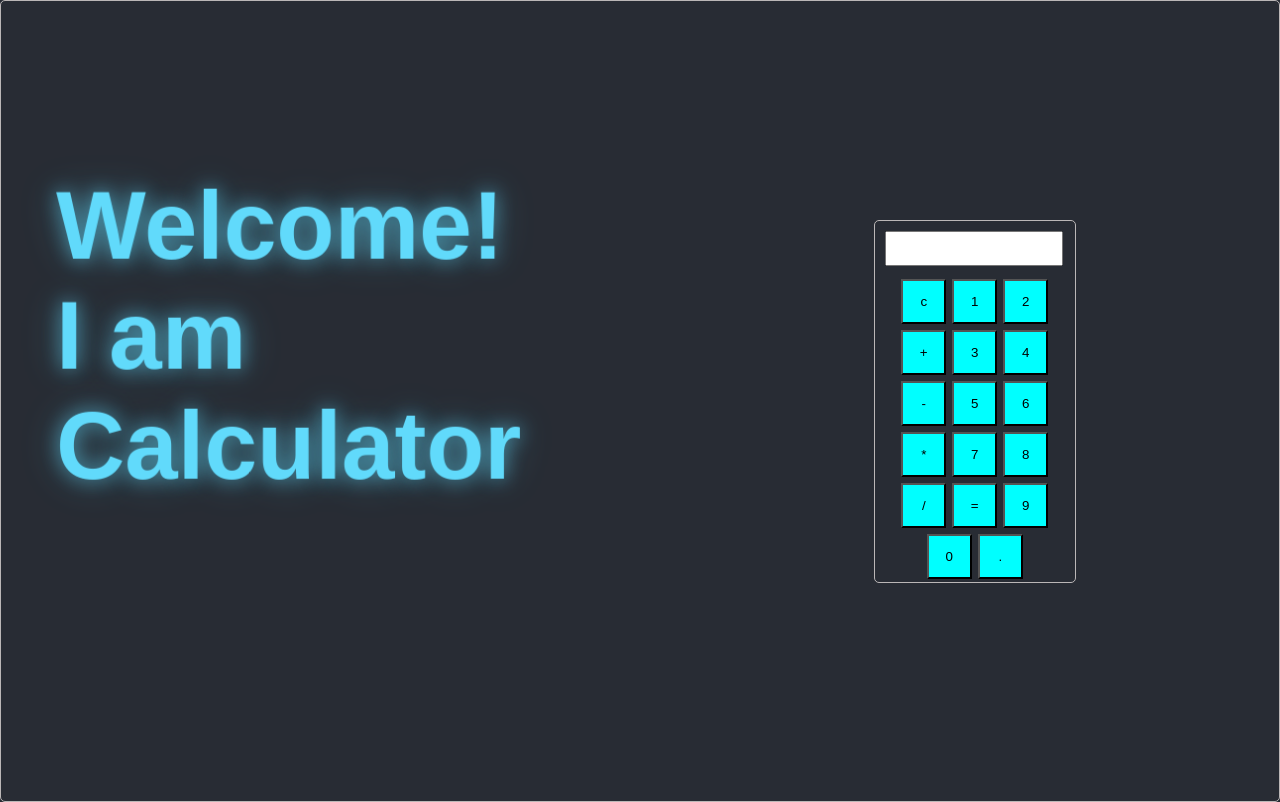
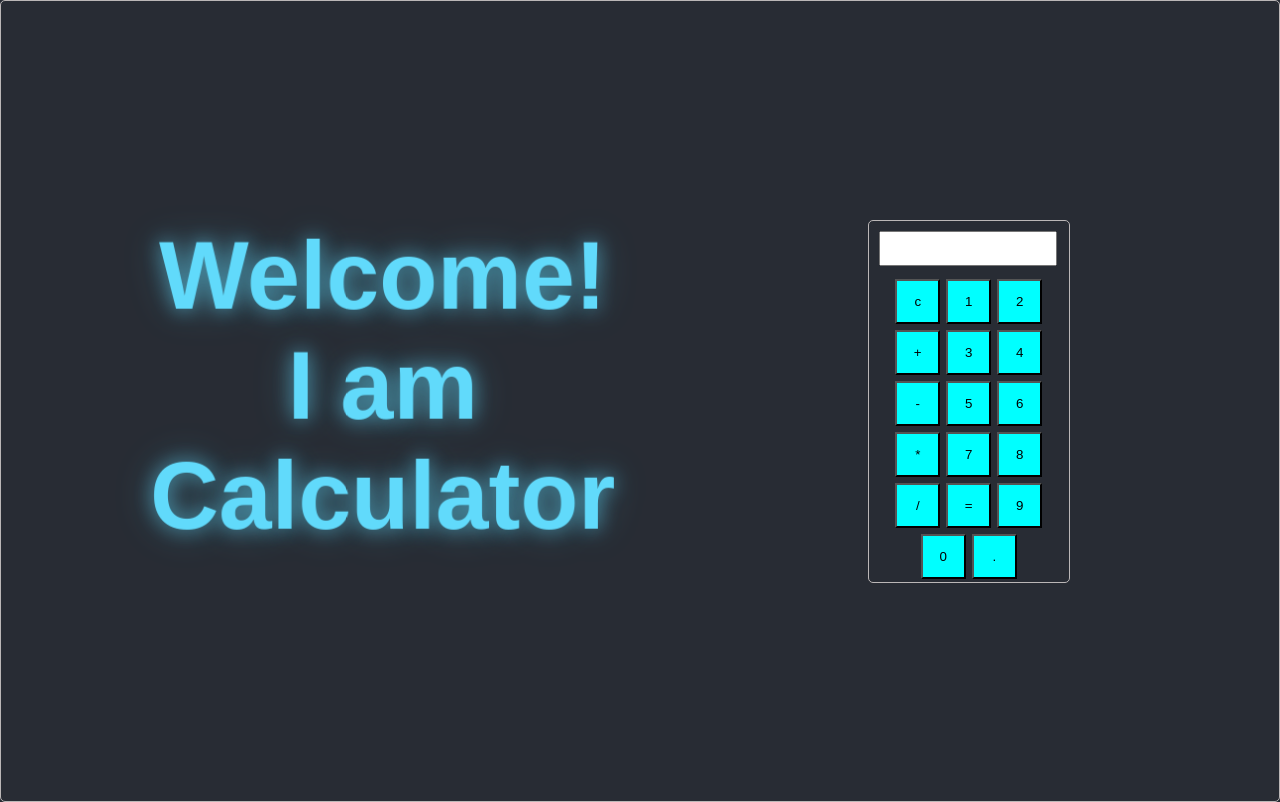
Before and after one commit to Subhashdrx2002/calculator, a plain HTML site: page index.html in a window 1280 px wide. Drawn offline with Linux system fonts and the light colour scheme.

Commit message:
Update index.css

```diff
--- a/index.css
+++ b/index.css
@@ -47,8 +47,9 @@ body {
     transform-style: preserve-3d;
     animation: float 3s ease-in-out infinite;
     position: relative;
-   margin: 100px;
-   margin-top: auto;
+    text-align:center;
+    margin-left:188px
+
 }
 
 @keyframes float {
```
